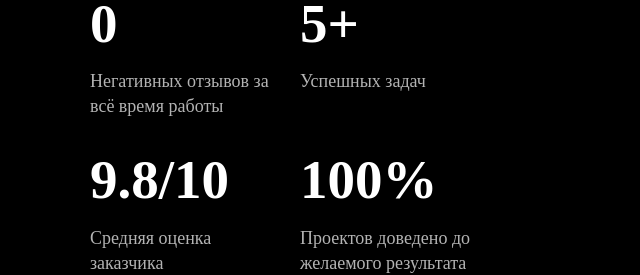
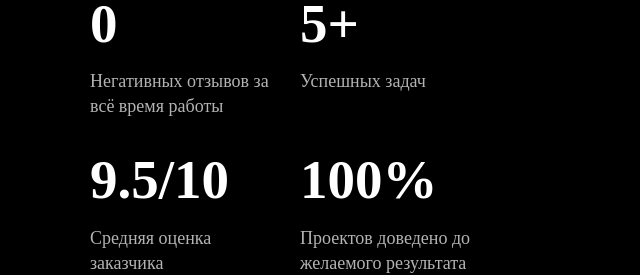
Before and after one commit to asheriit0/asheriit0.github.io, a plain HTML site: page index.html in a window 1280 px wide. Shown: the part 1120-1395 px from the top of the page, 0-640 px from the left. Drawn offline with nearby package versions, Linux system fonts and the light colour scheme; a web font is replaced by a local one.

Commit message:
Update index.html

```diff
--- a/index.html
+++ b/index.html
@@ -129,7 +129,7 @@
                                 </div>
                                 <div class="col about__item">
                                     <div class="about__numbers">
-                                        9.8/10
+                                        9.5/10
                                     </div>
                                     <div class="about__text">
                                         Средняя оценка заказчика
```
